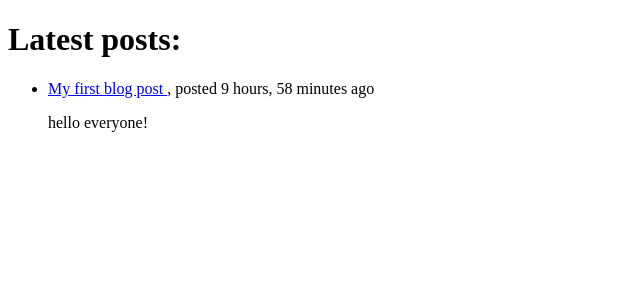
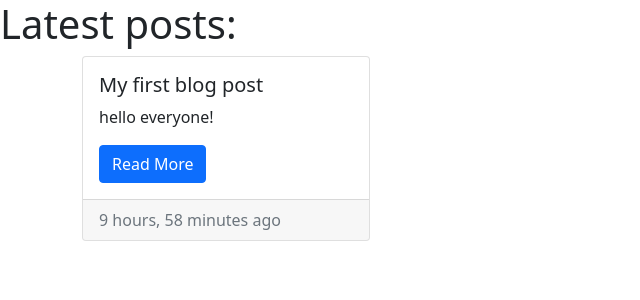
Before and after one commit to mis350/isom350-blog, a Django app: page /blog/ in a window 1280 px wide. Shown: the top 300 px of the page, without its empty margins (0-640 px from the left). Run offline with Django 3.2, Linux system fonts and the light colour scheme; data comes from the database, SQL or seed files in the repository.

Commit message:
improved the design

```diff
--- a/blog/templates/post_list.html
+++ b/blog/templates/post_list.html
@@ -1,21 +1,22 @@
-<!doctype html>
+{% extends 'base.html' %}
 
-<html lang="en">
-<head>
-  <title>Post List</title>
-</head>
+{% block title %}Post List{% endblock title%}
 
-<body>
+{% block content %}
   <h1>Latest posts:</h1>
-  <ul>
-    {% for post in post_list %}
-    <li>
-      <a href="{% url 'post_detail' post.slug  %}">
-        {{ post.title }}
-      </a>, posted {{ post.created_on|timesince }} ago
-      <p>{{ post.body|truncatewords:10 }}</p>
-      </li>
-    {% endfor %}
-  </ul>
-</body>
-</html>
+
+<div class="container">
+{% for post in post_list %}
+  <div class="card" style="width: 18rem;">
+  <div class="card-body">
+    <h5 class="card-title">{{ post.title }}</h5>
+    <p class="card-text">{{ post.body|truncatewords:10 }}</p>
+    <a href="{% url 'post_detail' post.slug %}" class="btn btn-primary">Read More</a>
+  </div>
+  <div class="card-footer text-muted">
+    {{ post.created_on|timesince }} ago
+  </div>
+</div>
+{% endfor %}
+</div>
+{% endblock content %}
--- a/mysite/settings.py
+++ b/mysite/settings.py
@@ -55,7 +55,7 @@ ROOT_URLCONF = 'mysite.urls'
 TEMPLATES = [
     {
         'BACKEND': 'django.template.backends.django.DjangoTemplates',
-        'DIRS': [],
+        'DIRS': [os.path.join(BASE_DIR, 'templates'),],
         'APP_DIRS': True,
         'OPTIONS': {
             'context_processors': [
--- /dev/null
+++ b/templates/base.html
@@ -0,0 +1,18 @@
+<!doctype html>
+<html lang="en">
+  <head>
+    <!-- Required meta tags -->
+    <meta charset="utf-8">
+    <meta name="viewport" content="width=device-width, initial-scale=1">
+
+    <!-- Bootstrap CSS -->
+    <link href="https://cdn.jsdelivr.net/npm/bootstrap@5.0.0-beta3/dist/css/bootstrap.min.css" rel="stylesheet" integrity="sha384-eOJMYsd53ii+scO/bJGFsiCZc+5NDVN2yr8+0RDqr0Ql0h+rP48ckxlpbzKgwra6" crossorigin="anonymous">
+
+    <title>{% block title %}{% endblock title %}</title>
+  </head>
+  <body>
+    {% block content %}{% endblock content %}
+    <script src="https://cdn.jsdelivr.net/npm/bootstrap@5.0.0-beta3/dist/js/bootstrap.bundle.min.js" integrity="sha384-JEW9xMcG8R+pH31jmWH6WWP0WintQrMb4s7ZOdauHnUtxwoG2vI5DkLtS3qm9Ekf" crossorigin="anonymous"></script>
+
+  </body>
+</html>
```
Also changed, not shown: blog/templates/post_detail.html (+4 -8 lines), README.md.
